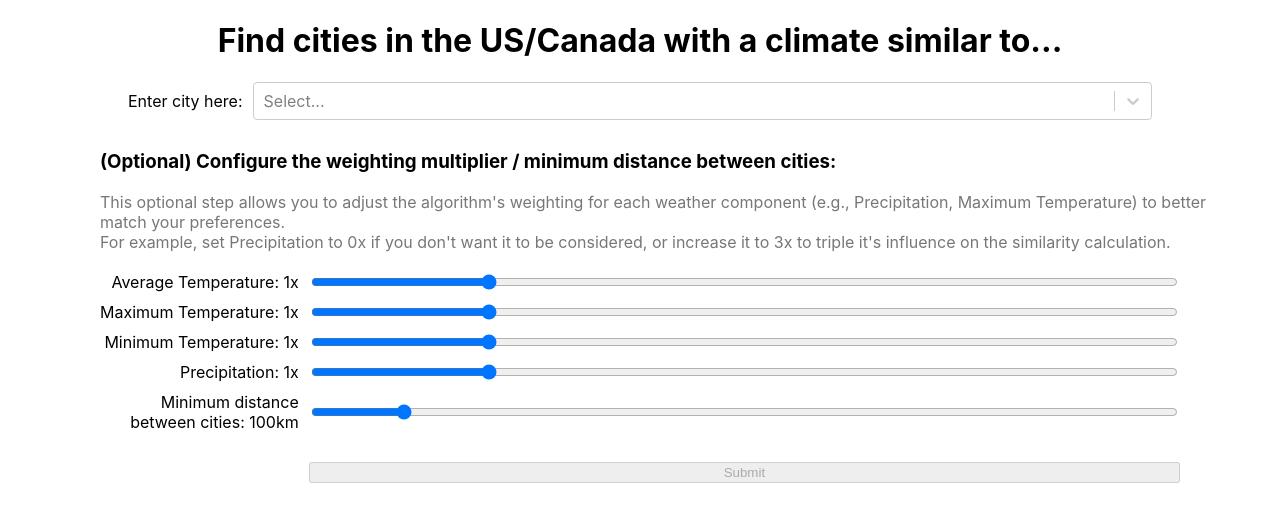
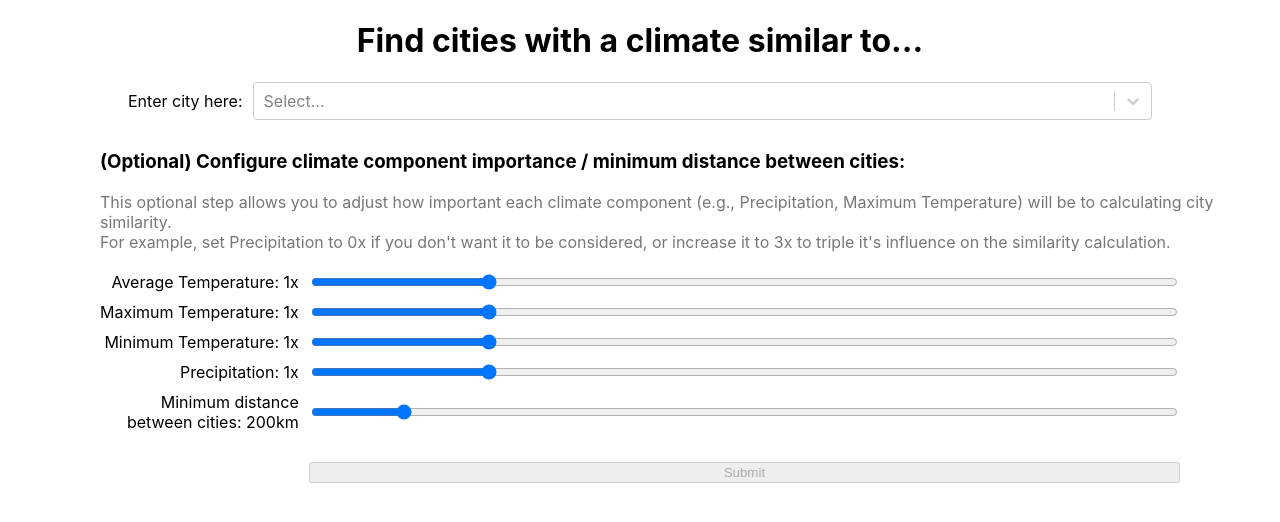
Before and after one commit to ihammerstrom/city_similar_weather_finder, a React (Create React App) app in the folder frontend/: page / in a window 1280 px wide. Shown: the top 522 px of the page. Built offline with nearby package versions, Linux system fonts and the light colour scheme.

Commit message:
changed frontent to get rid of us/canada only notes now that we have world data

```diff
--- a/frontend/src/App.tsx
+++ b/frontend/src/App.tsx
@@ -22,7 +22,7 @@ function App() {
     TMAX: 1,
     TMIN: 1,
     PRCP: 1,
-    DISTANCE: 100,
+    DISTANCE: 200,
   });
 
   const fetchCityData = async (selectedCity: string | undefined) => {
@@ -103,7 +103,7 @@ function App() {
           <CityWeatherGraph data={similarCities.find(city => city.name === mapCityName)!} backgroundData={similarCities[0]}/>
           <div style={{textAlign: 'center', margin: '10px', marginLeft: "5%", marginRight: "5%"}}>Click a city below to compare it with the reference city. The cities are numbered from 1-{similarCities.length} in order of their similarity to the reference city, with 1 being the reference city, 2 being the most similar, and 20 being the least similar.</div>
           <MapView locations={similarCities} onCityClick={handleMapCityClick} />
-          <div style={{textAlign: 'center', fontSize: '13px', color: 'grey', marginTop:'15px', marginBottom:'15px' }}>Find me more monthly climate data and I'll expand it beyond US/Canada 😬 (email: <a style={{color: 'grey'}} href="mailto:ihammerstrom@icloud.com">ihammerstrom@icloud.com </a>)</div>
+          <div style={{textAlign: 'center', fontSize: '13px', color: 'grey', marginTop:'15px', marginBottom:'15px' }}>Note: climate data may be several degrees off in some areas, but can still be used for fairly reliable comparison. Contact: <a style={{color: 'grey'}} href="mailto:ihammerstrom@icloud.com">ihammerstrom@icloud.com </a></div>
         </>
         }
 
--- a/frontend/src/CityForm.tsx
+++ b/frontend/src/CityForm.tsx
@@ -30,7 +30,7 @@ const AutocompleteForm: React.FC<IProps> = ( { handleChange } ) => {
   return (
     <div style={{ maxWidth: "1075px", margin: "0 auto" }}>
       <Container>
-        <h1 style={{ textAlign: 'center' }}>Find cities in the US/Canada with a climate similar to...</h1>
+        <h1 style={{ textAlign: 'center' }}>Find cities with a climate similar to...</h1>
         <div style={{ display: 'flex', alignItems: 'center', marginBottom: '5px' }}>
           <div style={{ marginRight: '10px' }}>Enter city here:</div>
           <form style={{ flex: 1 }}>
--- a/frontend/src/LoadingBlock.tsx
+++ b/frontend/src/LoadingBlock.tsx
@@ -14,7 +14,7 @@ const LoadingBlock: React.FC<{ isLoading: boolean }> = ({ isLoading }) => {
             width: '120px'
           }}
         />
-        <div>takes about 15-30 seconds, depending on if weights are changed...</div>
+        <div>can take up to a minute, depending on if weights are changed...</div>
         </>
 
       ) : (
--- a/frontend/src/WeightingForm.tsx
+++ b/frontend/src/WeightingForm.tsx
@@ -28,10 +28,10 @@ const WeightingForm: React.FC<WeightingFormProps> = ({ weatherVars, setWeatherVa
   return (
     <>
     <div style={{ maxWidth: "1200px", margin: "0 auto" }}>
-        <h3 style={{marginLeft: "5%", marginTop: "30px" }}> (Optional) Configure the weighting multiplier / minimum distance between cities: </h3>
+        <h3 style={{marginLeft: "5%", marginTop: "30px" }}> (Optional) Configure climate component importance / minimum distance between cities: </h3>
         <div style={{marginLeft: "5%", marginBottom: "20px"}}>
         <div style={{color: "#777777"}}>
-            This optional step allows you to adjust the algorithm's weighting for each weather component (e.g., Precipitation, Maximum Temperature) to better match your preferences.
+            This optional step allows you to adjust how important each climate component (e.g., Precipitation, Maximum Temperature) will be to calculating city similarity.
             <br/>
             For example, set Precipitation to 0x if you don't want it to be considered, or increase it to 3x to triple it's influence on the similarity calculation.
         </div>
@@ -48,8 +48,8 @@ const WeightingForm: React.FC<WeightingFormProps> = ({ weatherVars, setWeatherVa
                 value={weatherVars[key as keyof WeatherVariables]}
                 onChange={handleChange}
                 min="0"
-                max={key != "DISTANCE"? "5" : "1000"}
-                step={key != "DISTANCE"? "1" : "10"}
+                max={key != "DISTANCE"? "5" : "2000"}
+                step={key != "DISTANCE"? "1" : "50"}
             />
             </React.Fragment>
         ))}
```
Also changed, not shown: 2 other files (tests, documents, lock files or other folders).
